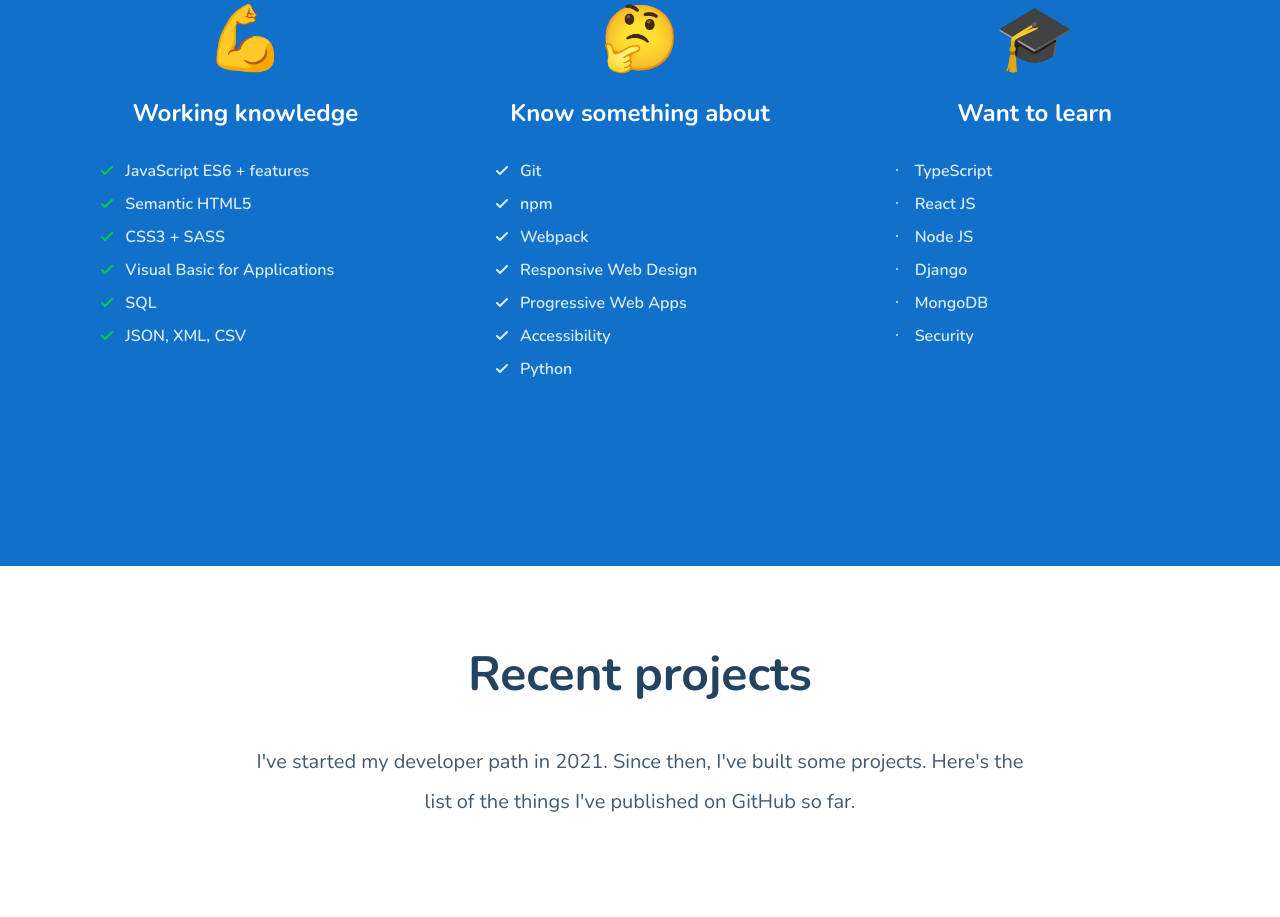
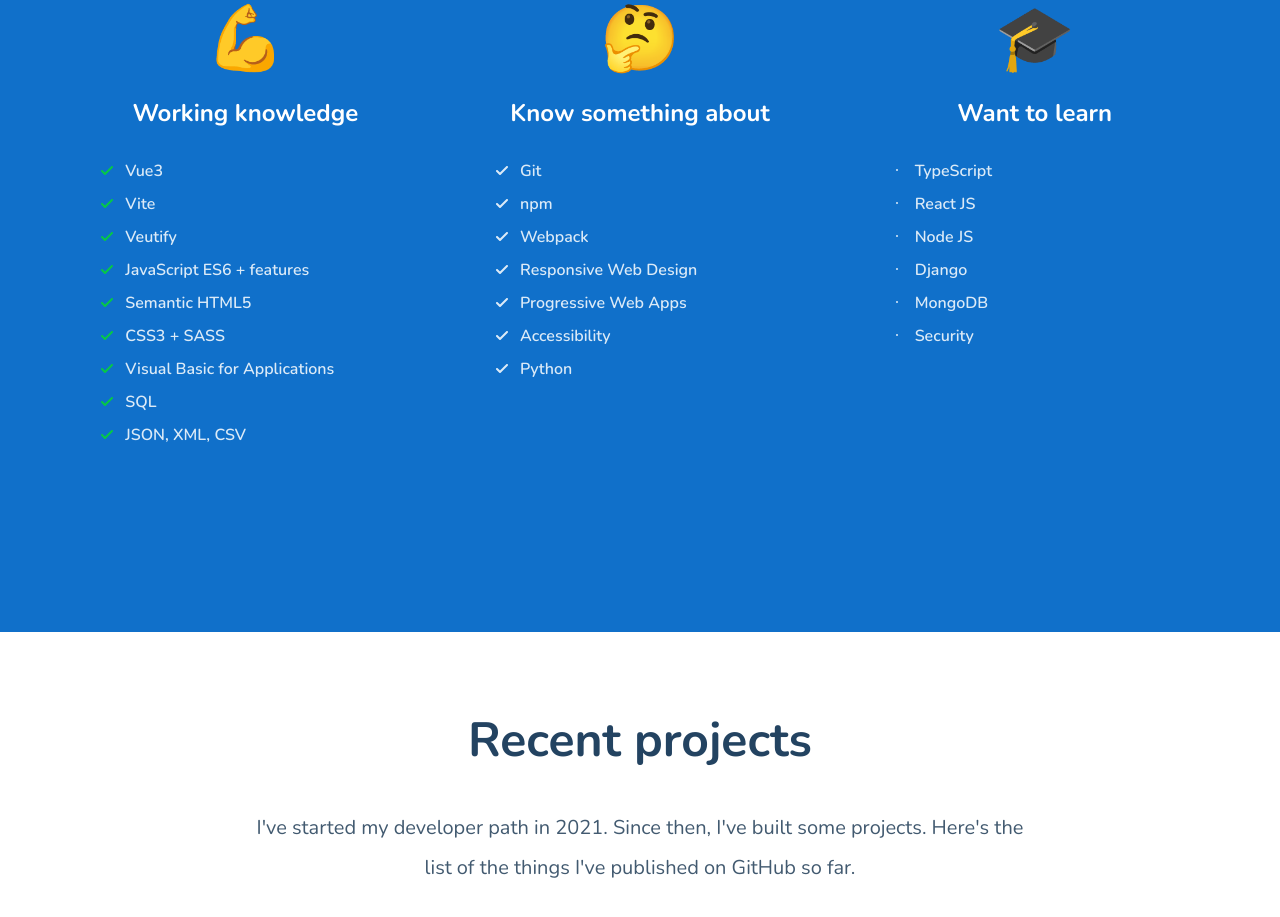
Before and after one commit to lewpiotr1701/lewpiotr1701.github.io, a website built with webpack: page src/pages/index.html in a window 1280 px wide. Shown: the part 1115-2032 px from the top of the page. Built offline with nearby package versions, Linux system fonts and the light colour scheme; no server answers.

Commit message:
update skills

```diff
--- a/src/pages/index.html
+++ b/src/pages/index.html
@@ -48,6 +48,9 @@
           <span class="skills-section__emoji">💪</span>
           <h3 class="skills-section__header">Working knowledge</h3>
           <ul class="skills-list">
+            <li class="skills-list__item">Vue3</li>
+            <li class="skills-list__item">Vite</li>
+            <li class="skills-list__item">Veutify</li>
             <li class="skills-list__item">JavaScript ES6 + features</li>
             <li class="skills-list__item">Semantic HTML5</li>
             <li class="skills-list__item">CSS3 + SASS</li>
@@ -114,7 +117,8 @@
             </a>
           </li>
           <li class="socials__item">
-            <a class="socials__link" href="https://www.facebook.com/piotr.lewczyk.1" target="_blank" rel="noopener noreferrer">
+            <a class="socials__link" href="https://www.facebook.com/piotr.lewczyk.1" target="_blank"
+              rel="noopener noreferrer">
               <img class="socials__icon" src="../assets/img/facebook_icon.svg" alt="Piotr's facebook">
             </a>
           </li>
```
Lines whose indentation alone changed are shown as unchanged.
